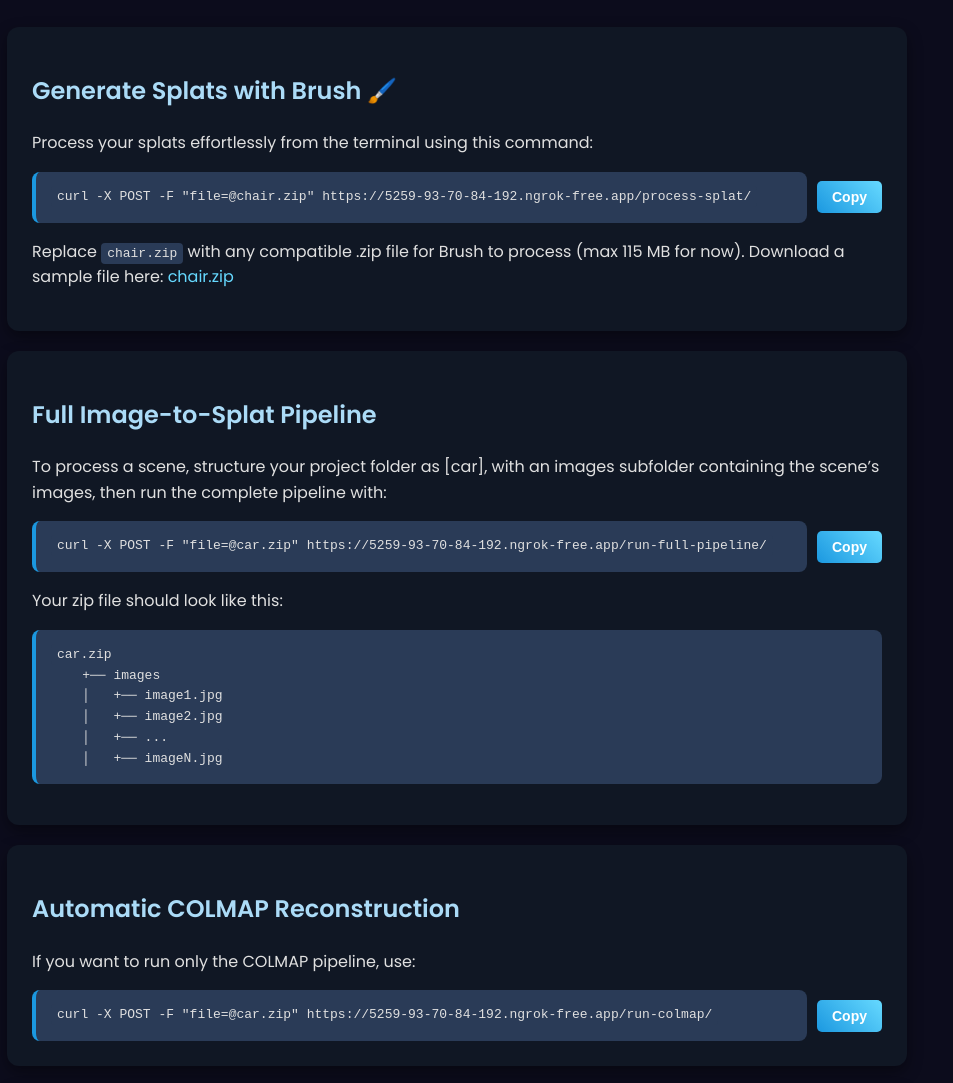
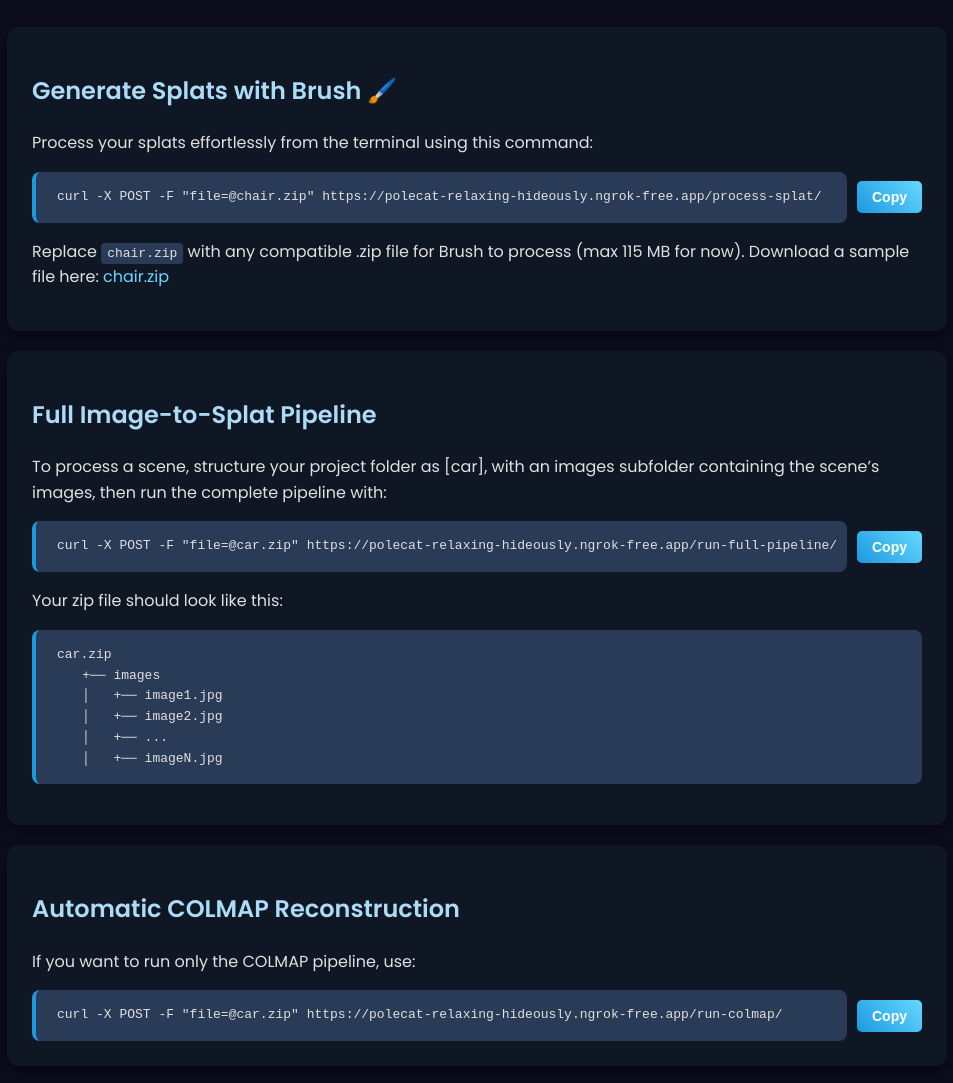
Before and after one commit to mazy1998/Splatrograph-Website, a plain HTML site: page index.html in a window 1280 px wide. Shown: the part 182-1265 px from the top of the page, without its empty margins (183-1136 px from the left). Drawn offline with Linux system fonts and the light colour scheme.

Commit message:
Update index.html and styles.css: Changed URLs in command examples to new endpoint and adjusted width of h3 elements for better layout.

```diff
--- a/index.html
+++ b/index.html
@@ -19,7 +19,7 @@
         <h2>Generate Splats with Brush 🖌️</h2>
         <p>Process your splats effortlessly from the terminal using this command:</p>
         <div class="command-container">
-            <pre><code id="cmd1">curl -X POST -F "file=@chair.zip" https://5259-93-70-84-192.ngrok-free.app/process-splat/</code></pre>
+            <pre><code id="cmd1">curl -X POST -F "file=@chair.zip" https://polecat-relaxing-hideously.ngrok-free.app/process-splat/</code></pre>
             <button class="copy-btn" onclick="copyText('cmd1')">Copy</button>
         </div>
         <p>Replace <code>chair.zip</code> with any compatible .zip file for Brush to process (max 115 MB for now). Download a sample file here: <a href="https://drive.google.com/file/d/1EUcmoo5c2Ab9SiyWc8dZxbOxkEKWTU4C/view" target="_blank">chair.zip</a></p>
@@ -29,7 +29,7 @@
         <h2>Full Image-to-Splat Pipeline</h2>
         <p>To process a scene, structure your project folder as [car], with an images subfolder containing the scene’s images, then run the complete pipeline with:</p>
         <div class="command-container">
-            <pre><code id="cmd2">curl -X POST -F "file=@car.zip" https://5259-93-70-84-192.ngrok-free.app/run-full-pipeline/</code></pre>
+            <pre><code id="cmd2">curl -X POST -F "file=@car.zip" https://polecat-relaxing-hideously.ngrok-free.app/run-full-pipeline/</code></pre>
             <button class="copy-btn" onclick="copyText('cmd2')">Copy</button>
         </div>
         <p>Your zip file should look like this:
@@ -46,7 +46,7 @@
         <h2>Automatic COLMAP Reconstruction</h2>
         <p>If you want to run only the COLMAP pipeline, use:</p>
         <div class="command-container">
-            <pre><code id="cmd3">curl -X POST -F "file=@<Project_name>car.zip" https://5259-93-70-84-192.ngrok-free.app/run-colmap/</code></pre>
+            <pre><code id="cmd3">curl -X POST -F "file=@<Project_name>car.zip" https://polecat-relaxing-hideously.ngrok-free.app/run-colmap/</code></pre>
             <button class="copy-btn" onclick="copyText('cmd3')">Copy</button>
         </div>
     </div>
--- a/styles.css
+++ b/styles.css
@@ -38,6 +38,7 @@ h3 {
     margin: 20px 0;
     box-shadow: 0 6px 15px rgba(0, 0, 0, 0.4);
     transition: transform 0.3s ease;
+    width: calc(100% - 10px);
 }
 
 .section:hover {
```
